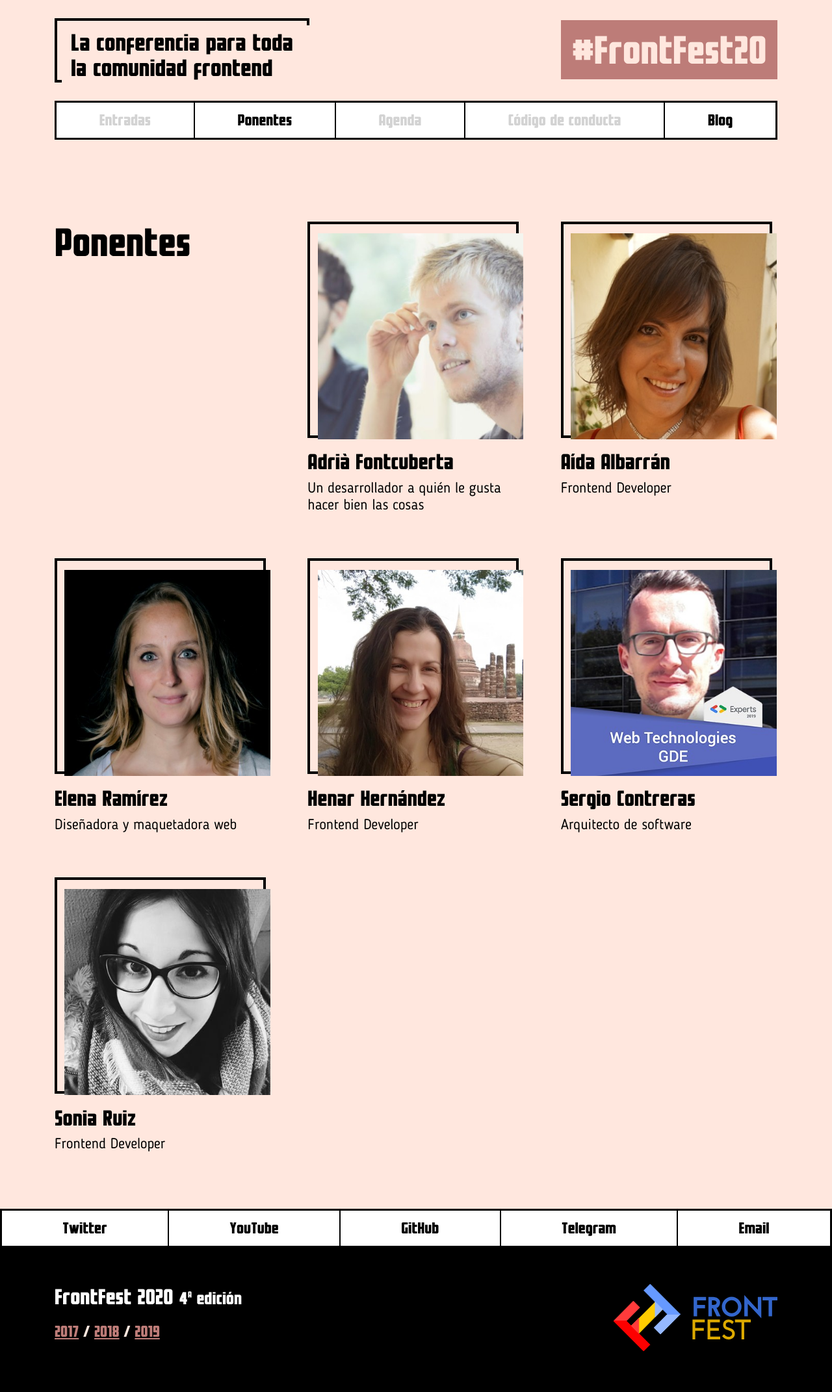
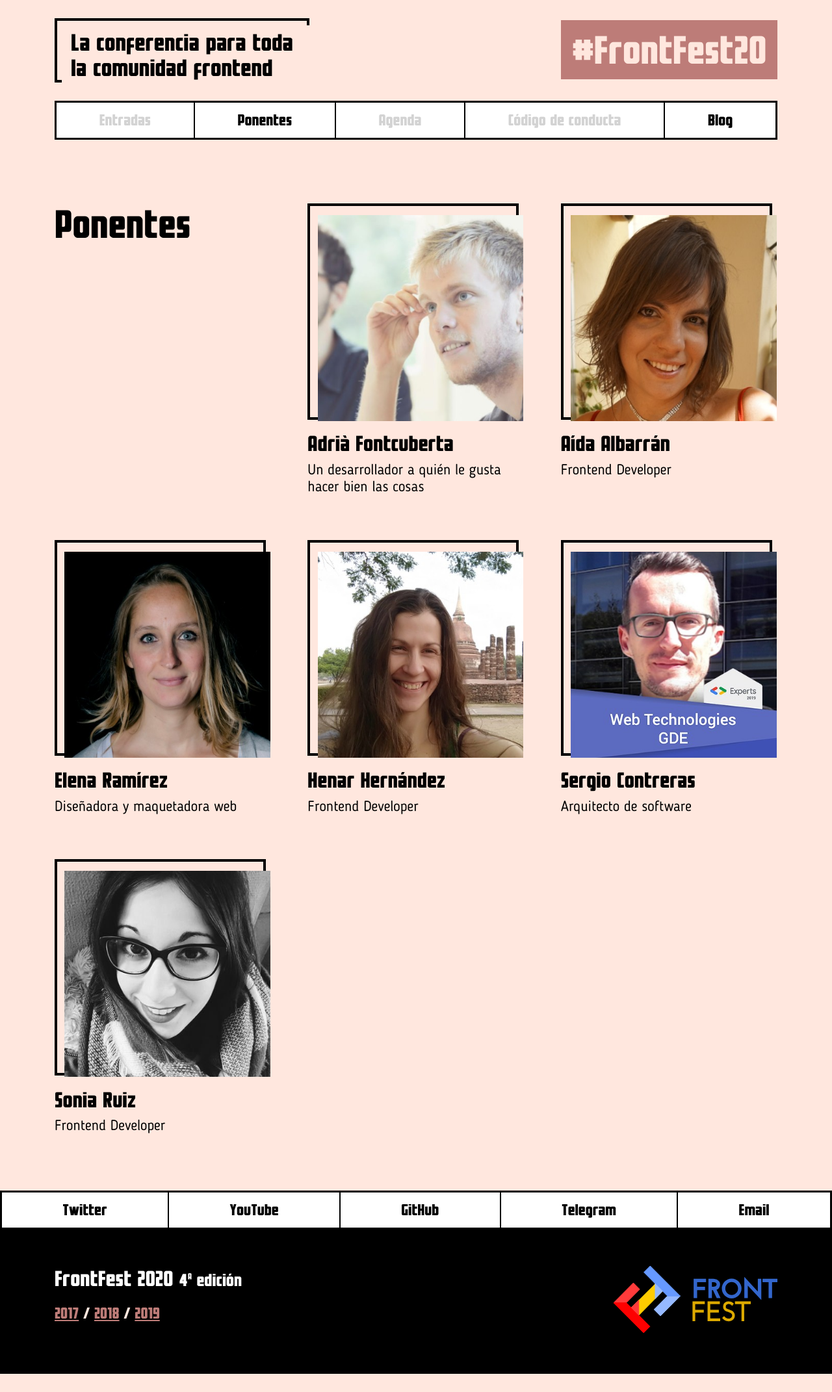
Before and after one commit to frontfest/beta, a Jekyll site: the page built from speakers.html, in a window 1280 px wide. Shown: the whole page at 65% size. Built offline with Jekyll 4.4.1, drawn with Linux system fonts in a browser that asks for light colours; after the commit the page ends 2114 px from its top, so only the background shows below that.

Commit message:
Add speakers

```diff
--- a/_includes/header.html
+++ b/_includes/header.html
@@ -14,6 +14,8 @@
         </div>
     </div>
 
-    {%- include nav.html -%}
+    <div class="nav-wrapper">
+        {%- include nav.html -%}
+    </div>
 
 </header>
--- a/_includes/nav.html
+++ b/_includes/nav.html
@@ -1,4 +1,4 @@
-<nav class="big-intro-inside-nav nav">
+<nav class="nav">
     <ul>
         <li><a>Entradas</a></li>
         <li><a href="{{ '/speakers' | relative_url }}">Ponentes</a></li>
--- a/assets/css/main.css
+++ b/assets/css/main.css
@@ -279,6 +279,16 @@
     color: var(--light-color);
 }
 
+.nav-wrapper {
+    padding-top: 2rem;
+}
+
+@media (min-width: 48rem) {
+    .nav-wrapper {
+        padding: 0 var(--padding-left-right) 2rem var(--padding-left-right);
+    }
+}
+
 /* BIG MENU */
 
 .big-menu {
--- a/index.html
+++ b/index.html
@@ -30,7 +30,9 @@
             </div>
         </div>
 
-        {%- include nav.html -%}
+        <div class="big-intro-inside-nav ">
+            {%- include nav.html -%}
+        </div>
 
 </div>
 
```
